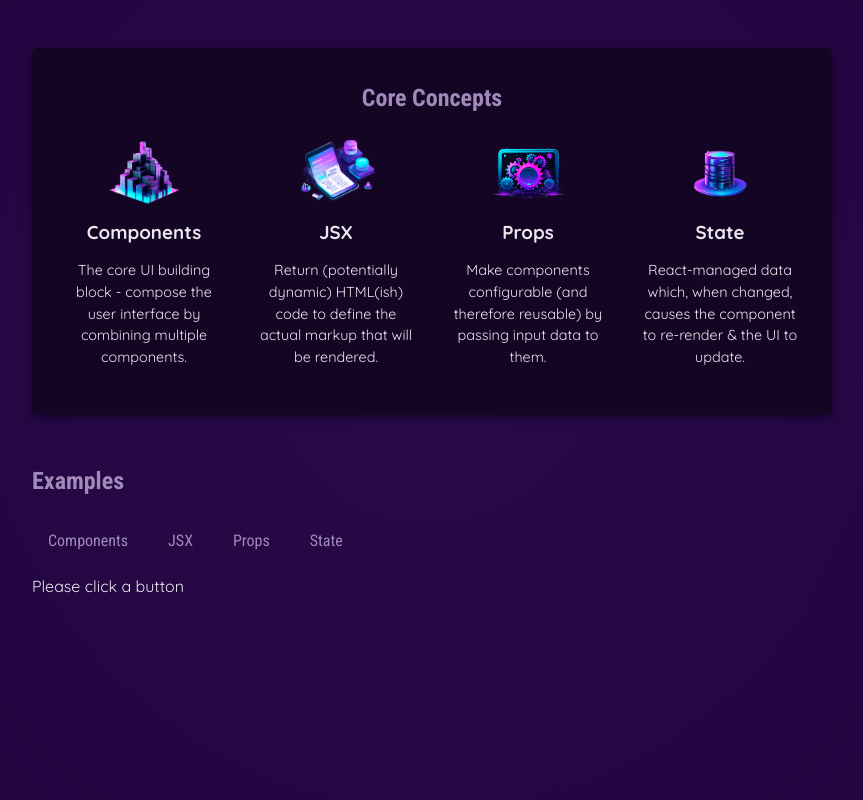
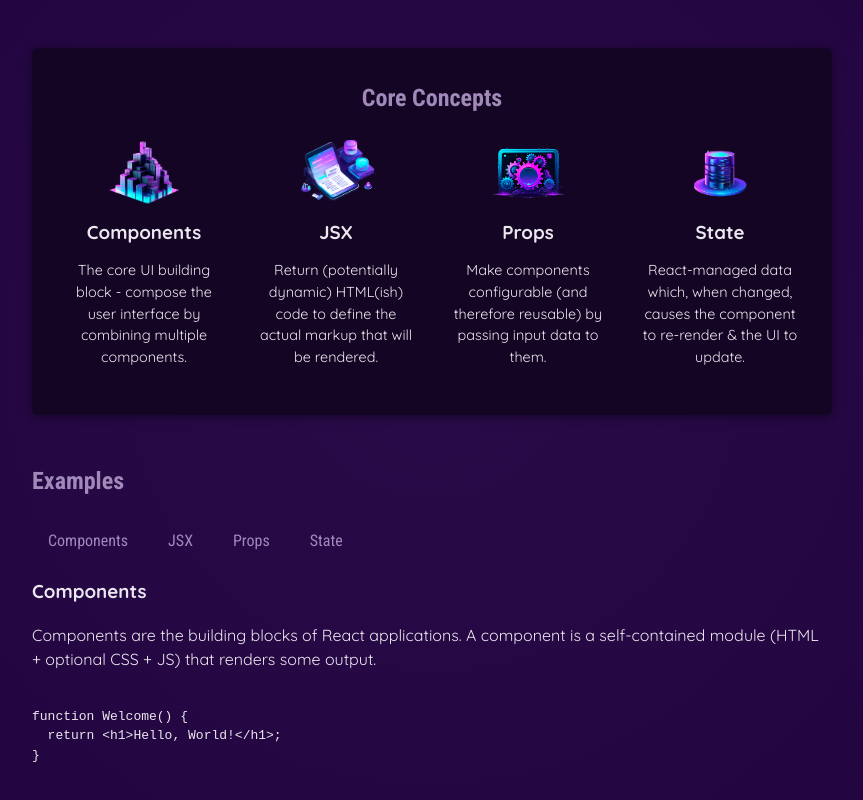
Before and after one commit to btsmith1212/react-essentials-demo, a React (Vite) app: page / in a window 1280 px wide. Shown: the part 284-1084 px from the top of the page, without its empty margins (208-1071 px from the left). Built offline with nearby package versions, Linux system fonts and the light colour scheme.

Commit message:
outputting data based on state, updated data.js

```diff
--- a/src/App.jsx
+++ b/src/App.jsx
@@ -3,9 +3,10 @@
 import Header from './components/Header/Header.jsx';
 import CoreConcept from './components/CoreConcept/CoreConcept.jsx';
 import TabButton from './components/TabButton/TabButton.jsx';
+import { EXAMPLES } from './data.js';
 
 function App() {
-  const [selectedTopic, setSelectedTopic] = useState('Please click a button');
+  const [selectedTopic, setSelectedTopic] = useState('components');
 
   function handleSelect(selectedButton) {
     setSelectedTopic(selectedButton);
@@ -32,7 +33,15 @@
             <TabButton onSelect={() => handleSelect('props')}>Props</TabButton>
             <TabButton onSelect={() => handleSelect('state')}>State</TabButton>
           </menu>
-          {selectedTopic}
+          <div id='tab-content'>
+            <h3>{EXAMPLES[selectedTopic].title}</h3>
+            <p>{EXAMPLES[selectedTopic].description}</p>
+            <pre>
+              <code>
+              {EXAMPLES[selectedTopic].code}
+              </code>
+            </pre>
+          </div>
         </section>
       </main>
     </div>
--- a/src/data.js
+++ b/src/data.js
@@ -29,3 +29,54 @@
       'React-managed data which, when changed, causes the component to re-render & the UI to update.',
   },
 ];
+
+export const EXAMPLES = {
+  components: {
+    title: 'Components',
+    description:
+      'Components are the building blocks of React applications. A component is a self-contained module (HTML + optional CSS + JS) that renders some output.',
+    code: `
+function Welcome() {
+  return <h1>Hello, World!</h1>;
+}`,
+  },
+  jsx: {
+    title: 'JSX',
+    description:
+      'JSX is a syntax extension to JavaScript. It is similar to a template language, but it has full power of JavaScript (e.g., it may output dynamic content).',
+    code: `
+<div>
+  <h1>Welcome {userName}</h1>
+  <p>Time to learn React!</p>
+</div>`,
+  },
+  props: {
+    title: 'Props',
+    description:
+      'Components accept arbitrary inputs called props. They are like function arguments.',
+    code: `
+function Welcome(props) {
+  return <h1>Hello, {props.name}</h1>;
+}`,
+  },
+  state: {
+    title: 'State',
+    description:
+      'State allows React components to change their output over time in response to user actions, network responses, and anything else.',
+    code: `
+function Counter() {
+  const [isVisible, setIsVisible] = useState(false);
+
+  function handleClick() {
+    setIsVisible(true);
+  }
+
+  return (
+    <div>
+      <button onClick={handleClick}>Show Details</button>
+      {isVisible && <p>Amazing details!</p>}
+    </div>
+  );
+}`,
+  },
+};
```
